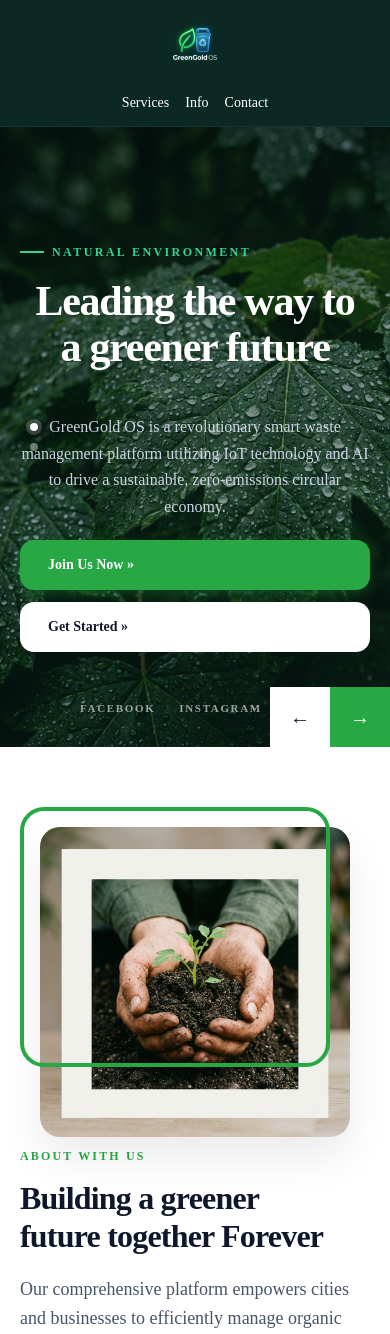
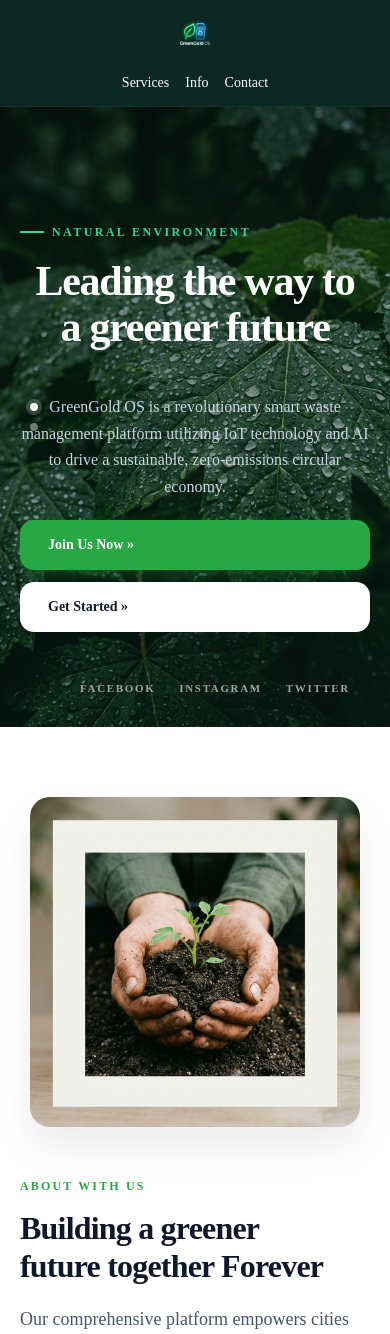
Before and after one commit to SaadAbdullah72/green-gold, a React (Vite) app: page / in a window 390 px wide. Shown: the top 1334 px of the page. Built offline with nearby package versions, Linux system fonts and the light colour scheme.

Commit message:
Fix mobile layout issues and add global back navigation

```diff
--- a/src/App.jsx
+++ b/src/App.jsx
@@ -438,11 +438,7 @@ export default function App() {
             <span>TWITTER</span>
           </div>
 
-          {/* Slider Controls Bottom Right */}
-          <div className="eco-hero-controls">
-            <button className="eco-arrow-btn eco-arrow-left" onClick={() => setIsLanding(false)}>←</button>
-            <button className="eco-arrow-btn eco-arrow-right" onClick={() => setIsLanding(false)}>→</button>
-          </div>
+          {/* Slider Controls Removed */}
         </section>
 
         {/* ABOUT SECTION ("Building a greener future together Forever") */}
@@ -532,6 +528,14 @@ export default function App() {
 
   return (
     <div style={{ position: 'relative', width: '100vw', minHeight: '100vh', background: 'var(--bg-app)' }}>
+      {/* Global Back to Home Navigation */}
+      <button
+        onClick={() => { setIsLanding(true); setRole('login'); }}
+        style={{ position: 'fixed', bottom: '20px', right: '20px', zIndex: 99999, padding: '12px 20px', background: 'var(--header-dark)', color: 'white', border: '1px solid rgba(255,255,255,0.2)', borderRadius: '30px', cursor: 'pointer', boxShadow: '0 10px 25px rgba(0,0,0,0.2)', display: 'flex', alignItems: 'center', gap: '8px', fontWeight: 'bold' }}
+      >
+        <span>🏠</span> Back to Home
+      </button>
+
       <LoginGate
         onLogin={handleLogin}
         onLoginSuccess={(data) => handleLogin('generator', data)}
--- a/src/index.css
+++ b/src/index.css
@@ -1152,6 +1152,10 @@ h1, h2, h3, h4, h5, h6 {
     gap: 16px;
     justify-content: center !important;
   }
+  .eco-navbar img {
+    width: 44px !important;
+    height: 44px !important;
+  }
   .eco-nav-links {
     gap: 16px !important;
     width: 100%;
@@ -1195,7 +1199,11 @@ h1, h2, h3, h4, h5, h6 {
     gap: 40px;
   }
   .eco-about-image-wrapper {
-    height: 300px;
+    height: auto !important;
+    padding: 10px !important;
+  }
+  .eco-about-img-frame {
+    display: none !important; /* Hide the decorative frame on mobile to prevent overflow */
   }
   .eco-about-title {
     font-size: 32px !important;
```
